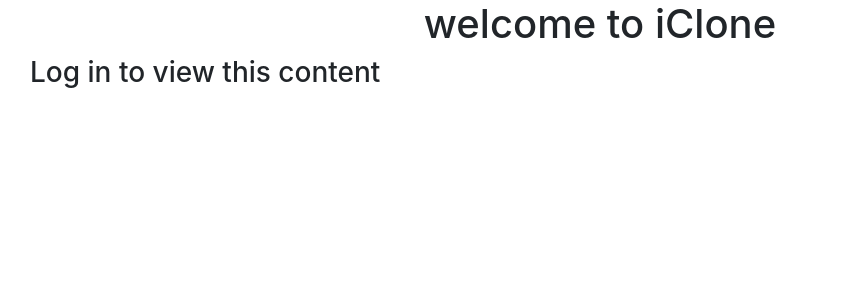
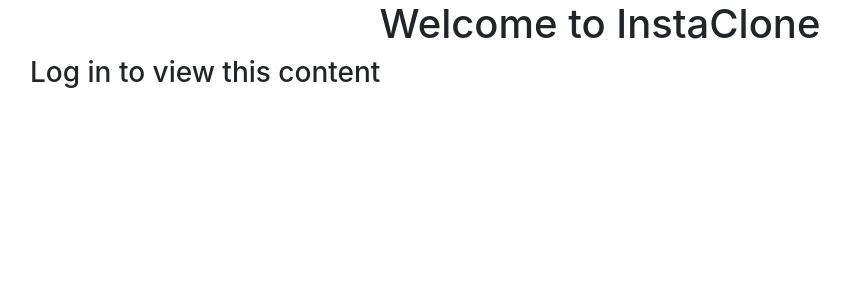
Before and after one commit to TechVictorKE/insta-clone, a Django app: template iclone/templates/index.html in a window 1280 px wide. Shown: the part 56-356 px from the top of the page, without its empty margins (40-890 px from the left). Run offline with Django 3.2, Linux system fonts and the light colour scheme; the template is opened without the code that fills it: values that come from a table or form of the project are taken from there, others are empty; tables that the repository leaves empty hold one stand-in row (values such as "Sample post"); parts of the project's set-up code (start-up, migrations or seed data) failed here and were passed over; some libraries are stand-ins or nearby versions.

Commit message:
Changed welcome text

```diff
--- a/iclone/templates/index.html
+++ b/iclone/templates/index.html
@@ -1,6 +1,6 @@
 {%extends 'base.html'%}
 {% block content%}
-<h1 class="text-center">welcome to iClone</h1>
+<h1 class="text-center">Welcome to InstaClone</h1>
 <div class="container">
 	<div class="row">
 		{% if user.is_authenticated %}
```
